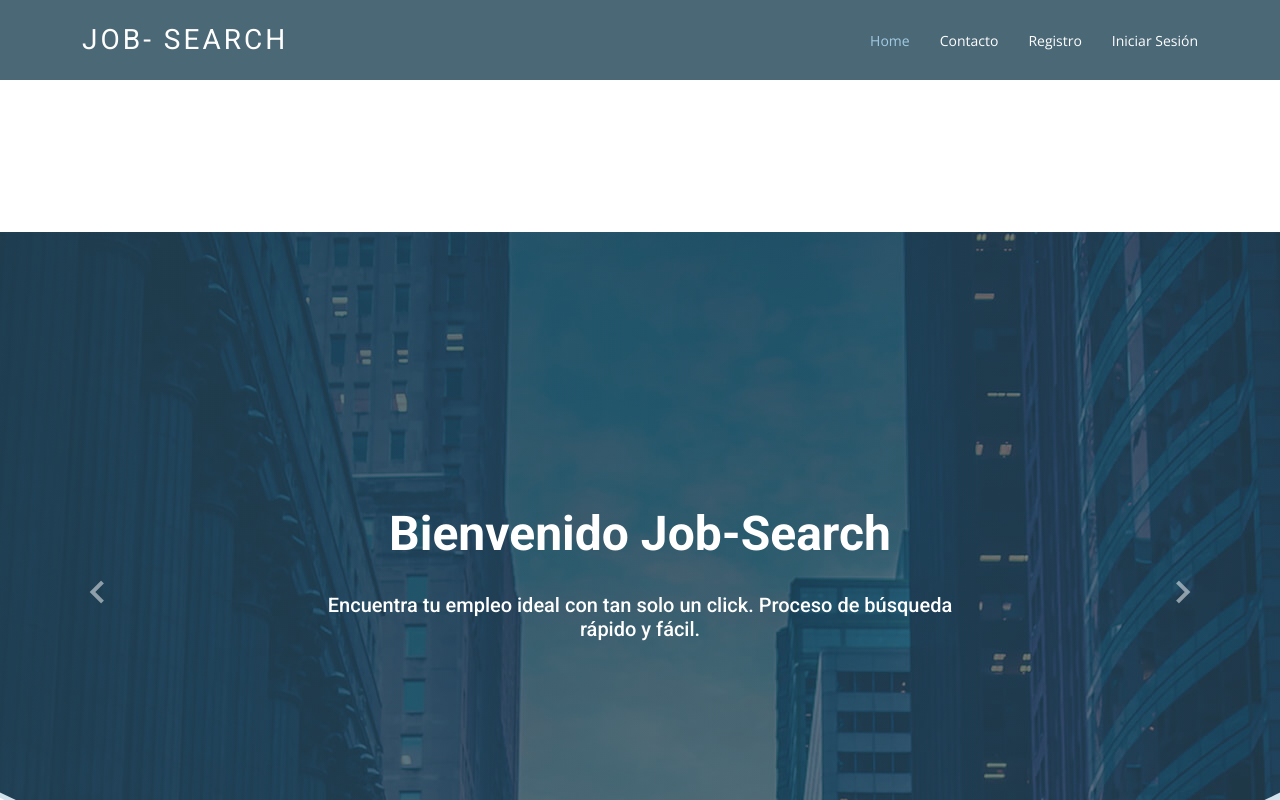
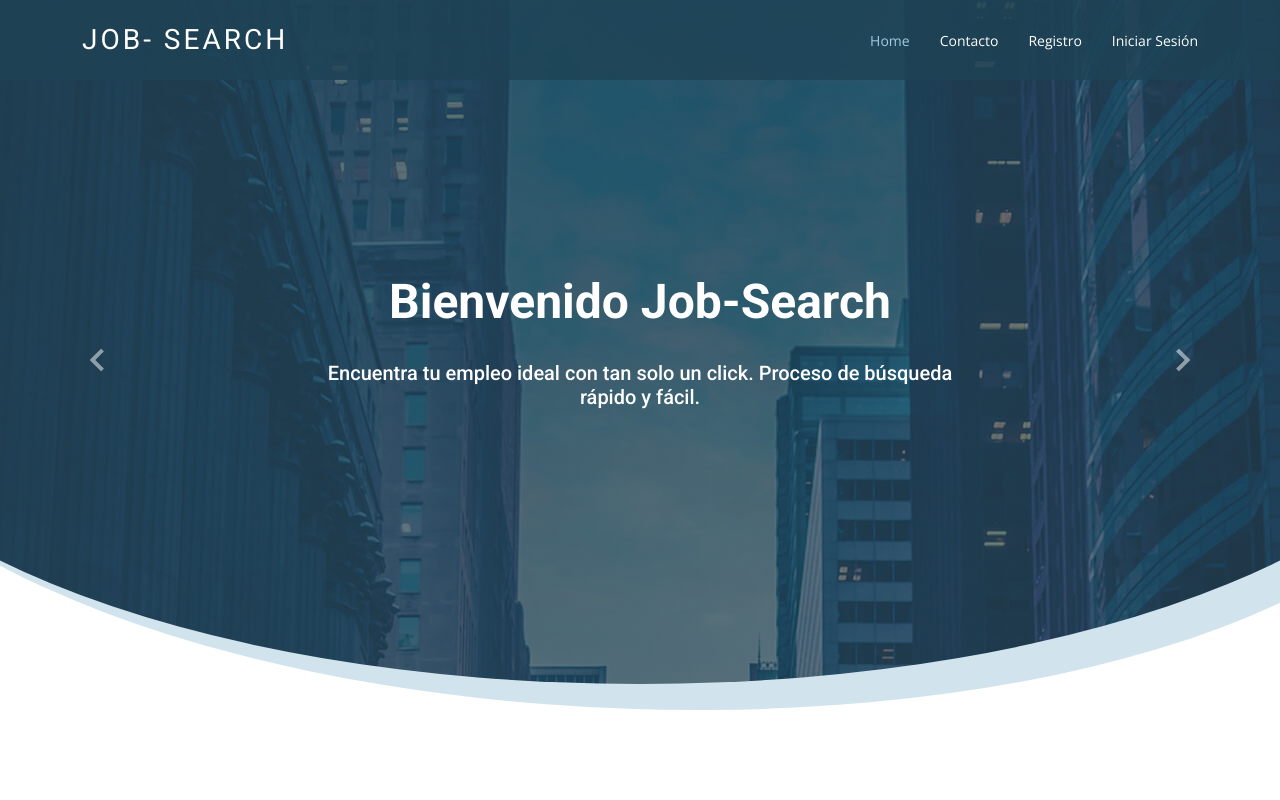
Before and after one commit to kaviur/Job-Search-App, a React (Create React App) app: page / in a window 1280 px wide. Shown: the top 800 px of the page. Built offline with nearby package versions, Linux system fonts and the light colour scheme.

Commit message:
filtrosssss

```diff
--- a/src/App.js
+++ b/src/App.js
@@ -23,7 +23,6 @@
   return (
     <Provider store={ store }>
       <Navbar />
-      <NavFilters />
       <Routes>
         <Route path="*" element={<NotFound />} />
         <Route path="/" element={<Home />} />
```
